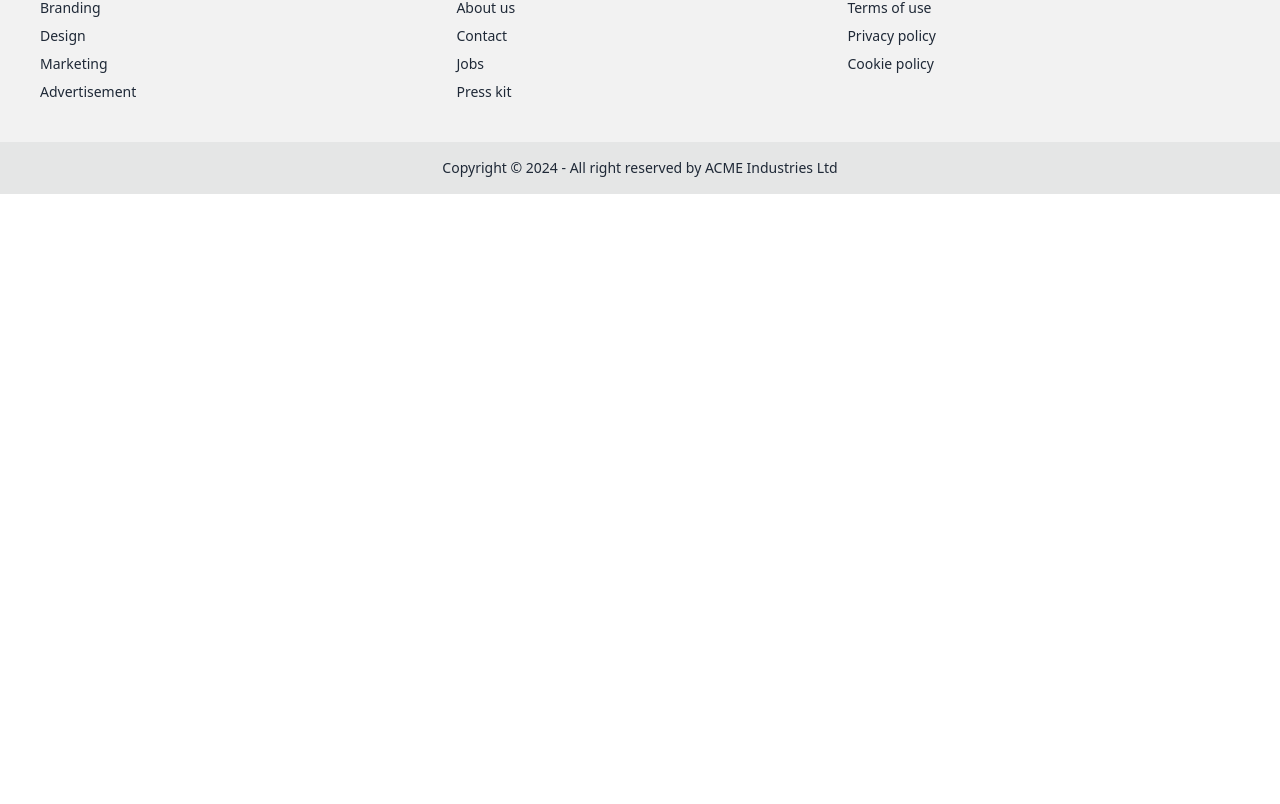
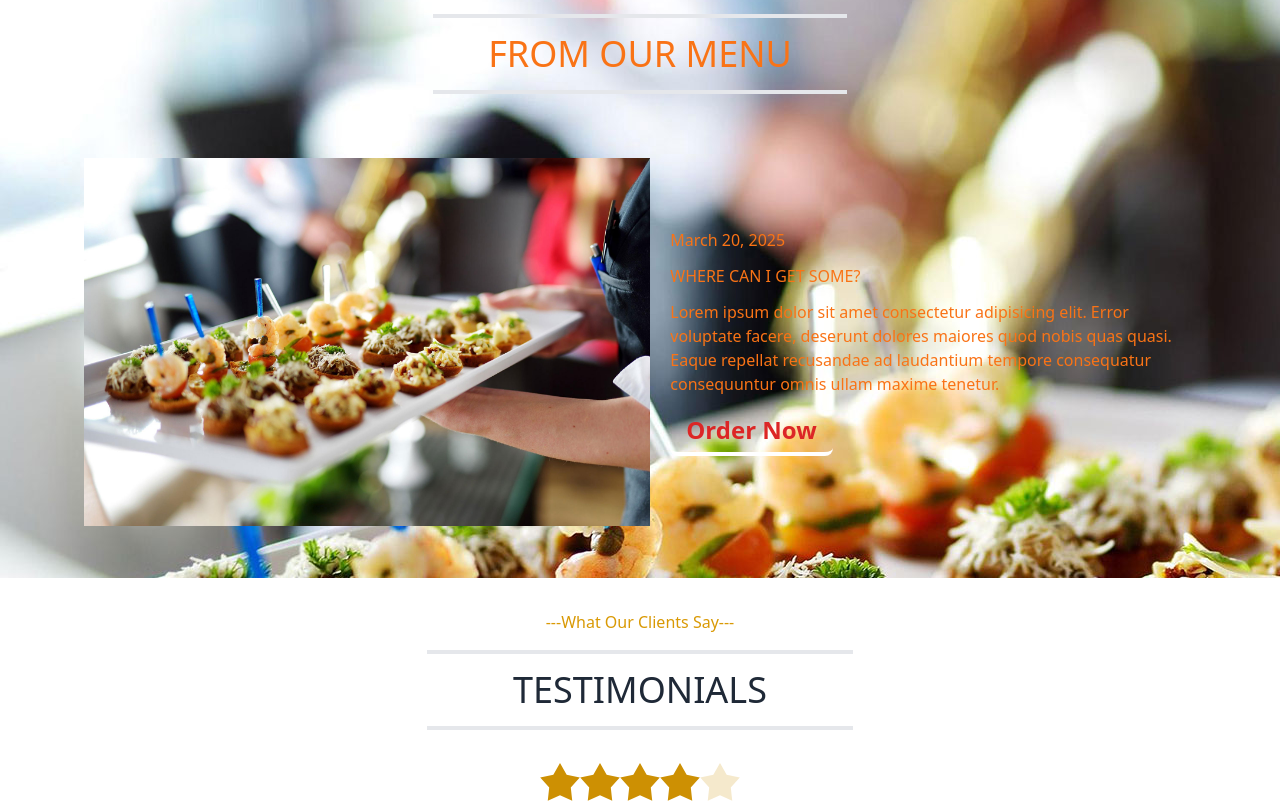
Before and after one commit to saiful797/bistro-boss-client, a React (Vite) app: page / in a window 1280 px wide. Shown: the part 2116-2920 px from the top of the page. Before the commit the page ends 2310 px from the top, so only its background shows below. Built offline with nearby package versions, Linux system fonts and the light colour scheme.

Commit message:
Added featured.jsx, testimonial.jsx and review.json

```diff
--- a/src/components/SectionTitle.jsx
+++ b/src/components/SectionTitle.jsx
@@ -2,7 +2,7 @@ import PropTypes from 'prop-types';
 
 const SectionTitle = ({heading, subHeading}) => {
     return (
-        <div className='md:w-3/12 mx-auto text-center my-8'>
+        <div className='md:w-1/3 mx-auto text-center my-8'>
             <p className="text-[#D99904] mb-4">---{subHeading}---</p>
             <p className='text-4xl border-y-4 py-4 uppercase'>{heading}</p>
         </div>
--- /dev/null
+++ b/src/pages/Home/Featured/Featured.jsx
@@ -0,0 +1,29 @@
+import SectionTitle from "../../../components/SectionTitle";
+import featuredImg from "../../../assets/home/featured.jpg";
+import './featured.css';
+
+const Featured = () => {
+    return (
+        <div className="featured_item bg-fixed p-5 text-orange-500">
+            <div>
+                <SectionTitle
+                    subHeading={'Check it out'}
+                    heading={'FROM OUR MENU'}
+                />
+            </div>
+            <div className="md:flex justify-center items-center gap-5 py-8 px-16 mx-auto">
+                <div>
+                    <img className="" src={featuredImg} alt="" />
+                </div>
+                <div className="space-y-3">
+                    <p>March 20, 2025</p>
+                    <h2 className="uppercase">WHERE CAN I GET SOME?</h2>
+                    <p>Lorem ipsum dolor sit amet consectetur adipisicing elit. Error voluptate facere, deserunt dolores maiores quod nobis quas quasi. Eaque repellat recusandae ad laudantium tempore consequatur consequuntur omnis ullam maxime tenetur.</p>
+                    <button className="btn  btn-outline mt-4 border-0 border-b-4 border-b-white text-2xl text-red-600">Order Now</button>
+                </div>
+            </div>
+        </div>
+    );
+};
+
+export default Featured;
--- /dev/null
+++ b/src/pages/Home/Featured/featured.css
@@ -0,0 +1,3 @@
+.featured_item{
+   background-image: url('../../../assets/home/featured.jpg');
+}
--- a/src/pages/Home/HomePage/HomePage.jsx
+++ b/src/pages/Home/HomePage/HomePage.jsx
@@ -1,6 +1,8 @@
 import Banner from "../Banner/Banner";
 import Category from "../Category/Category";
+import Featured from "../Featured/Featured";
 import PopularMenu from "../PopularMenu/PopularMenu";
+import Testimonial from "../Testimonial/Testimonial";
 
 const HomePage = () => {
     return (
@@ -8,6 +10,8 @@ const HomePage = () => {
             <Banner />
             <Category />
             <PopularMenu />
+            <Featured />
+            <Testimonial />
         </div>
     );
 };
--- /dev/null
+++ b/src/pages/Home/Testimonial/Testimonial.jsx
@@ -0,0 +1,21 @@
+import SectionTitle from "../../../components/SectionTitle";
+
+const Testimonial = () => {
+    return (
+        <section>
+            <SectionTitle
+               subHeading={'What Our Clients Say'}
+               heading={'TESTIMONIALS'}
+            />
+            <div className="rating rating-lg flex justify-center mb-5">
+                <input type="radio" name="rating-8" className="mask mask-star-2 bg-[#CD9003]" />
+                <input type="radio" name="rating-8" className="mask mask-star-2 bg-[#CD9003]"/>
+                <input type="radio" name="rating-8" className="mask mask-star-2 bg-[#CD9003]" />
+                <input type="radio" name="rating-8" className="mask mask-star-2 bg-[#CD9003]" checked/>
+                <input type="radio" name="rating-8" className="mask mask-star-2 bg-[#CD9003]" />
+                </div>
+        </section>
+    );
+};
+
+export default Testimonial;
```
Also changed, not shown: public/reviews.json (added, +32 -0 lines).
